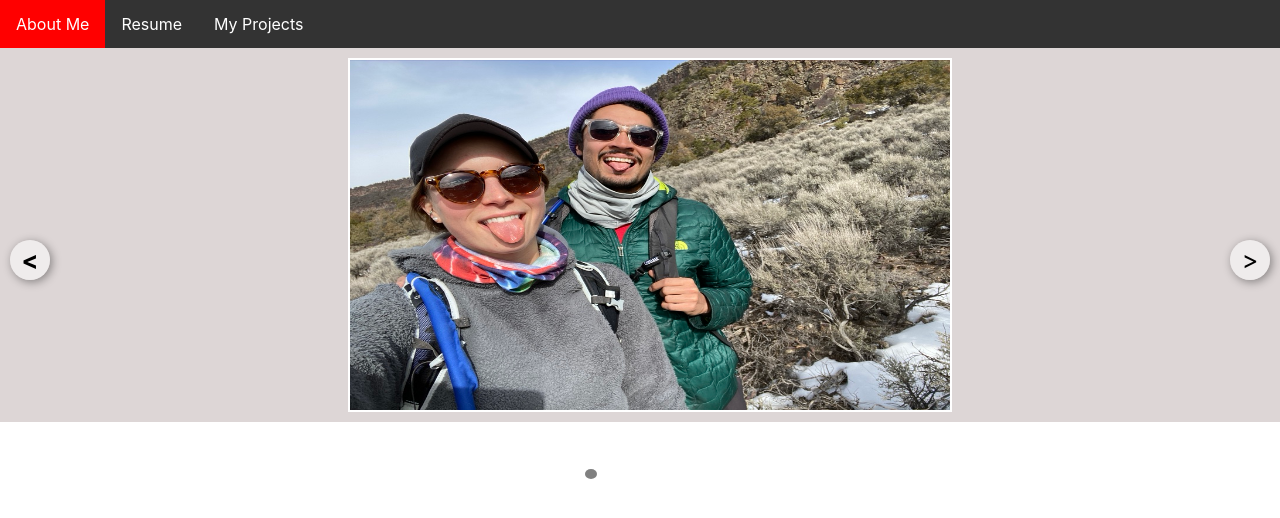
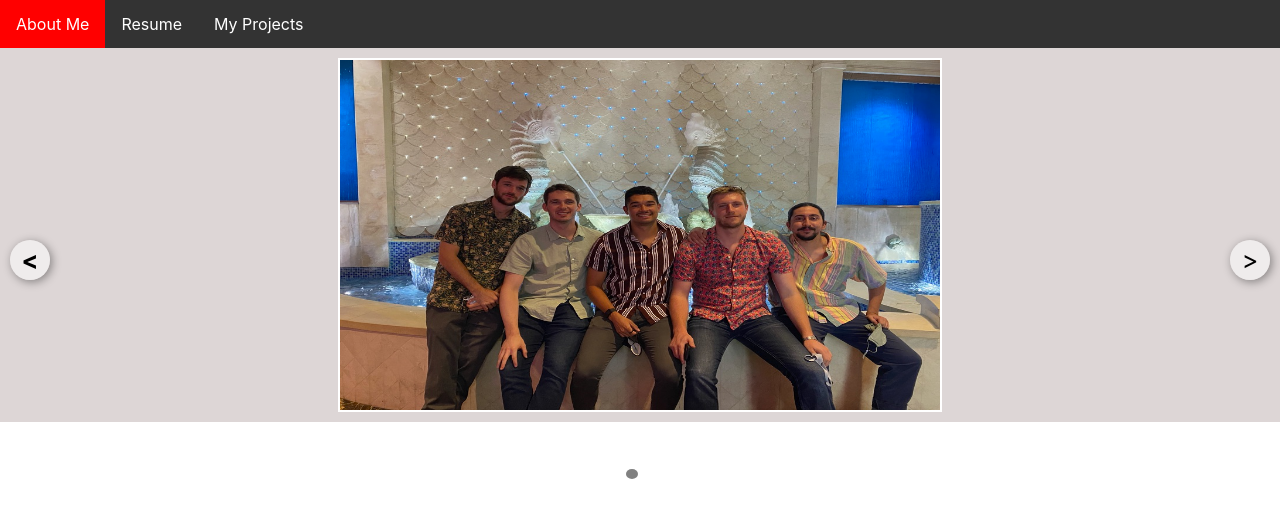
Before and after one commit to dvonnew/personal_page, a website built with webpack: page dist/index.html in a window 1280 px wide. Built offline with Linux system fonts and the light colour scheme.

Commit message:
minor changes

```diff
--- a/src/DOM/DOMsripts.js
+++ b/src/DOM/DOMsripts.js
@@ -1,3 +1,6 @@
+
+import soccer from './images/soccer.jpeg'
+import theBoys from './images/theboys.jpeg'
 import us from './images/dweebandme.jpeg'
 import dog from './images/sasha.jpeg'
 import teton1 from './images/teton.jpeg'
@@ -26,7 +29,7 @@ class DOMcontroller {
     createImageSlider(){
         const imageSlider = document.querySelector('.image-slider')
         const imageNavBar = document.querySelector('.image-nav-bar')
-        const pictures = [us, dog, teton1, teton2, skiing]
+        const pictures = [theBoys, soccer, us, dog, teton1, teton2, skiing]
         const next = document.querySelector('.next')
         const prev = document.querySelector('.prev')
 
--- a/src/styles.css
+++ b/src/styles.css
@@ -73,9 +73,12 @@ body, html{
 }
 
 #image-slider-box{
-    height: 30%;
+    height: 40%;
     width: 100%;
     background-color: rgb(221, 214, 214);
+    display:flex;
+    justify-content: center;
+    align-items: center;
 }
 
 .image-slider{
@@ -139,9 +142,9 @@ body, html{
 
 .image-nav-bar{
     height: 20px;
-    width: 100px;
+    width: 150px;
     position: absolute;
-    right: 47%;
+    right: 40%;
     z-index: 10;
     top: 58%;
     display: flex;
```
Also changed, not shown: dist/71c2b8b0c179ca075761.jpeg (added), dist/c495f1c7f843a64b9729.jpeg (added), dist/index.html, dist/main.js, src/DOM/images/soccer.jpeg (added), src/DOM/images/theboys.jpeg (added), 4 other files.
